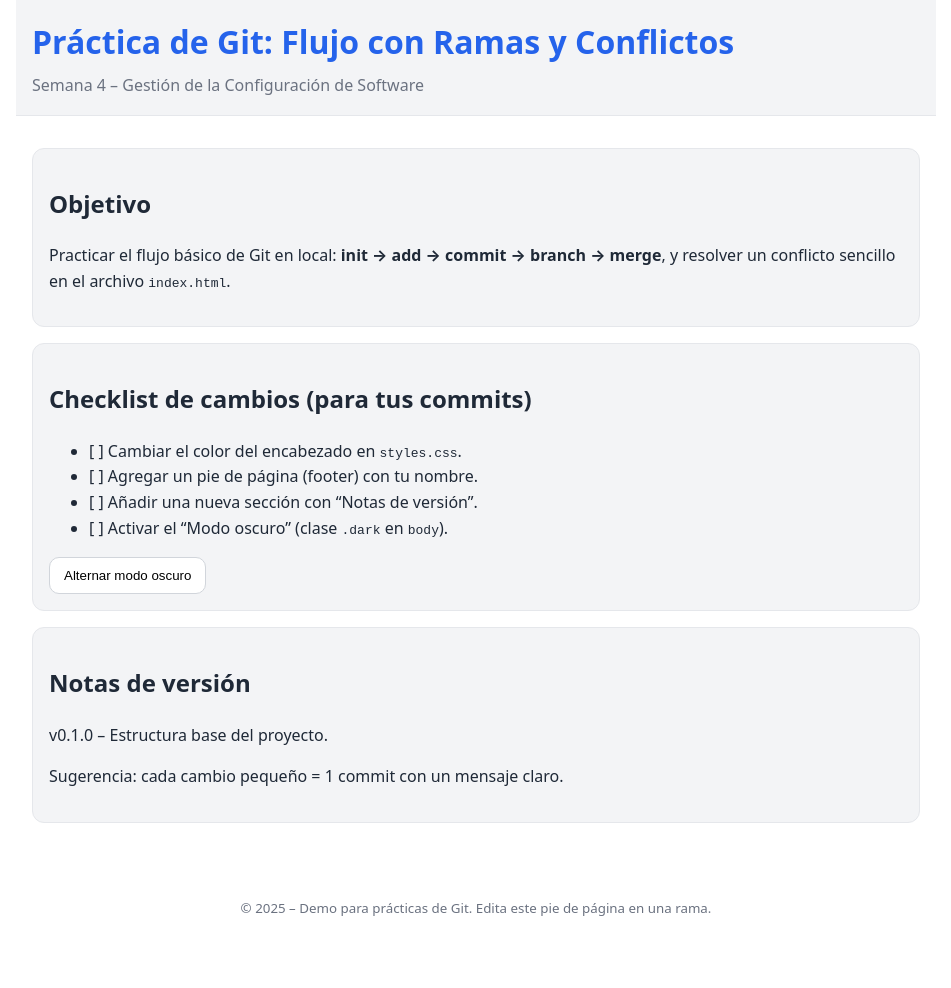
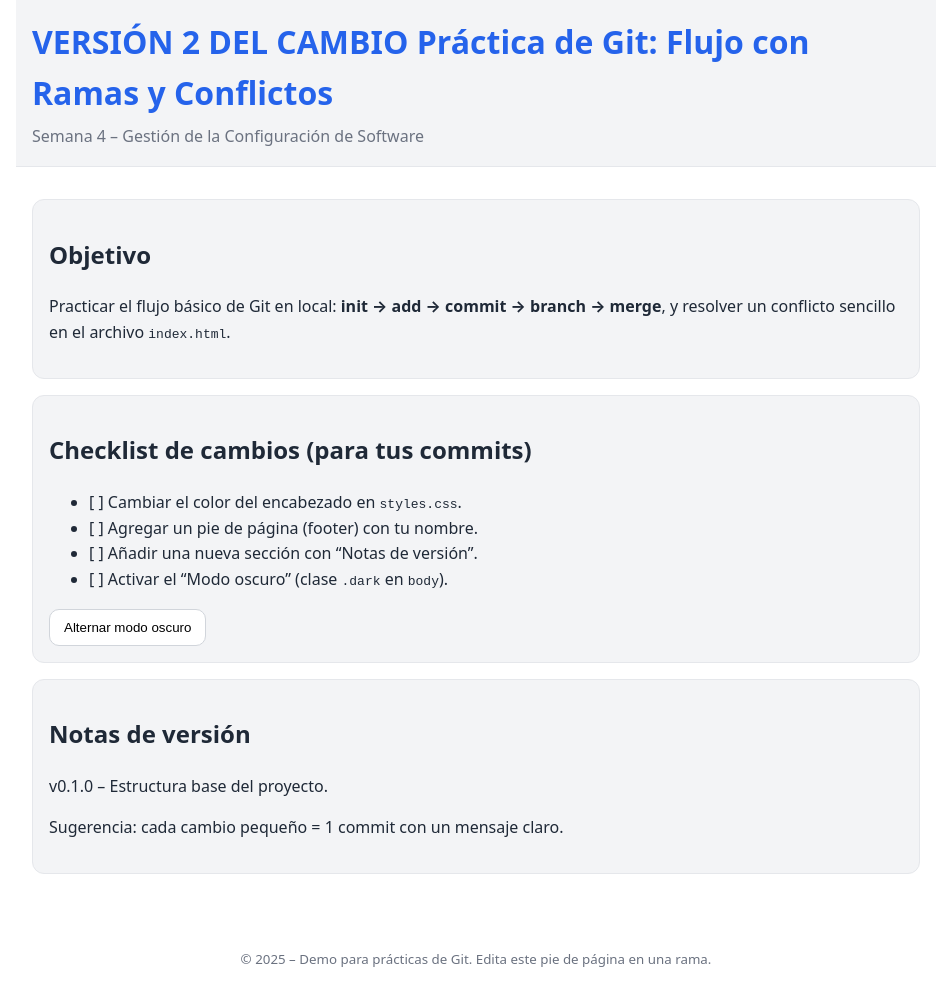
Before and after one commit to CristianSaltosP/repositorio-prueba-git, a plain HTML site: page index.html in a window 1280 px wide. Shown: the whole page, without its empty margins (164-1115 px from the left). Before the commit the page ends 936 px from the top, so only its background shows below. Drawn offline with Linux system fonts and the light colour scheme.

Commit message:
fix(title): cambia título (versión B) en hotfix/title VP2

```diff
--- a/index.html
+++ b/index.html
@@ -9,7 +9,7 @@
 <body>
   <header class="container">
     <!-- 👇 ESTA LÍNEA SE EDITARÁ EN DOS RAMAS PARA PROVOCAR CONFLICTO -->
-    <h1>Práctica de Git: Flujo con Ramas y Conflictos</h1>
+    <h1>VERSIÓN 2 DEL CAMBIO Práctica de Git: Flujo con Ramas y Conflictos</h1>
     <p class="sub">Semana 4 – Gestión de la Configuración de Software</p>
   </header>
 
```
